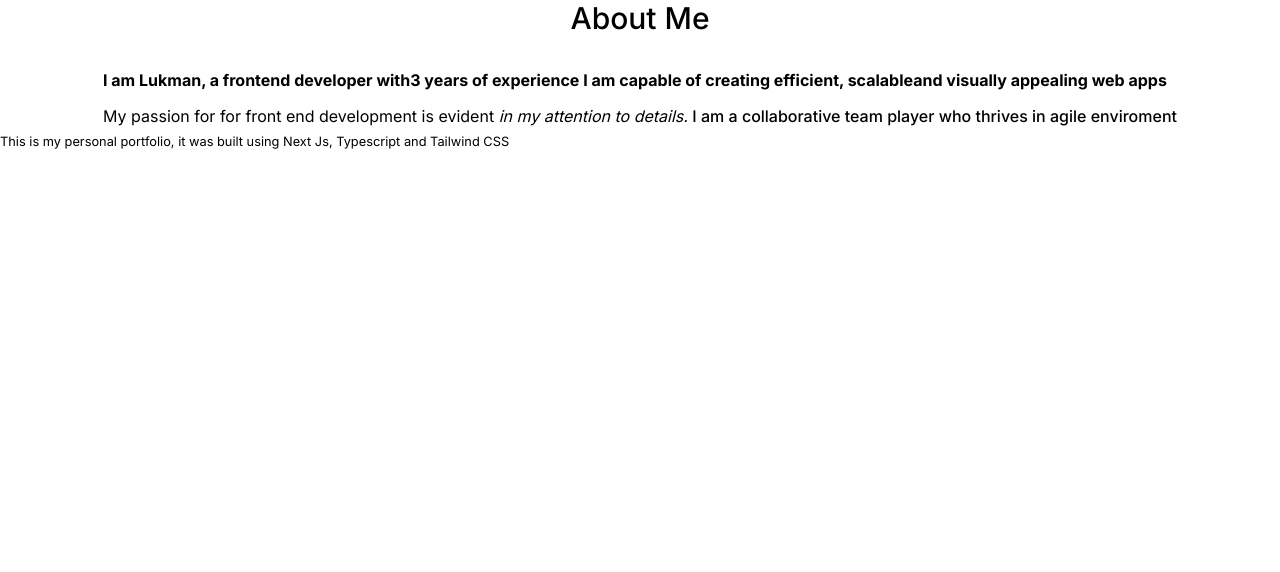
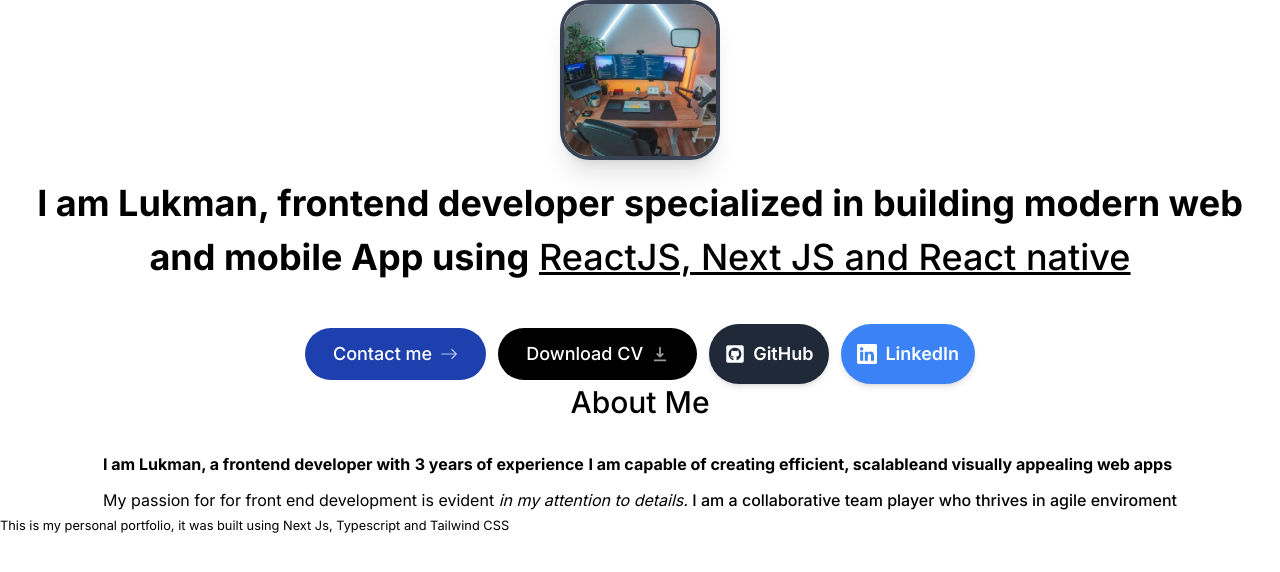
Before and after one commit to Lukman10a/newportfolio, a Next.js app: page / in a window 1280 px wide. Shown: the top 572 px of the page. Built offline with nearby package versions, Linux system fonts and the light colour scheme.

Commit message:
add SectionDivider

```diff
--- a/app/page.tsx
+++ b/app/page.tsx
@@ -1,10 +1,12 @@
 import About from "@/components/sections/About";
 import { Providers } from "./providers";
+import Intro from "@/components/sections/intro";
 
 export default function Home() {
   return (
     <main className="flex flex-col items-center px-4">
       <Providers>
+        <Intro />
         <About />
       </Providers>
     </main>
--- a/components/sections/About.tsx
+++ b/components/sections/About.tsx
@@ -21,13 +21,11 @@ export default function About() {
       <p className="mb-3">
         <span className="font-bold">
           I am Lukman, a frontend developer with
-        </span>
-        {""}
-        <span className="font-bold">3 years of experience</span>
-        {""}
+        </span>{" "}
+        <span className="font-bold">3 years of experience</span>{" "}
         <span className="font-bold">
           {" "}
-          {""}I am capable of creating efficient, scalable
+          I am capable of creating efficient, scalable
         </span>
         <span className="font-bold">and visually appealing web apps</span>
       </p>
--- /dev/null
+++ b/components/sections/intro.tsx
@@ -0,0 +1,111 @@
+"use client";
+
+import { motion } from "framer-motion";
+import React from "react";
+import Image from "next/image";
+import workSpace from "../../public/workspace.jpg";
+import Link from "next/link";
+import { useSectionInView } from "@/lib/hooks";
+import { useActiveSectionContext } from "@/context/active-section-context";
+import { BsArrowRight, BsLinkedin } from "react-icons/bs";
+import { HiDownload } from "react-icons/hi";
+import { FaGithubSquare } from "react-icons/fa";
+
+export default function Intro() {
+  const { ref } = useSectionInView("Home", 0.5);
+  const { setActiveSection, setTimeOfLastClick } = useActiveSectionContext();
+
+  return (
+    <section
+      ref={ref}
+      id="home"
+      className="max-width-[50rem] scroll-mt-[100rem] text-center"
+    >
+      <div className="flex items-center justify-center">
+        <div className="relative">
+          <motion.div
+            initial={{ opacity: 0, scale: 0 }}
+            animate={{ opacity: 1, scale: 1 }}
+            transition={{
+              type: "tween",
+              duration: 0.2,
+            }}
+          >
+            <Image
+              src={workSpace}
+              alt="workspace"
+              width="300"
+              height="500"
+              quality="95"
+              priority={true}
+              className="w-40 h-40 rounded-[30px] object-cover border-[0.3rem] border-gray-700 shadow-xl"
+            />
+          </motion.div>
+        </div>
+      </div>
+
+      <motion.h1
+        className="mb-10 mt-4 px-4 text-2xl font-medium !leading-[1.5] sm:text-4xl"
+        initial={{ opacity: 0, y: 100 }}
+        animate={{ opacity: 1, y: 0 }}
+      >
+        <span className="font-bold">I am Lukman, frontend developer</span>{" "}
+        <span className="font-bold">specialized in building modern web </span>{" "}
+        <span className="font-bold">and mobile App using</span>{" "}
+        <span className="underline">ReactJS, Next JS and React native</span>{" "}
+      </motion.h1>
+
+      <motion.div
+        className="flex flex-col sm:flex-row items-center justify-center gap-3 px-4 text-lg font-medium"
+        initial={{ opacity: 0, y: 100 }}
+        animate={{ opacity: 1, y: 0 }}
+        transition={{
+          delay: 0.1,
+        }}
+      >
+        <Link
+          href="#contact"
+          className="flex items-center gap-2 rounded-full outline-none group text-white bg-blue-800 px-7 py-3 focus:scale-110 hover:bg-gray-900 active:scale-105 transition"
+          onClick={() => {
+            setActiveSection("Contact");
+            setTimeOfLastClick(Date.now());
+          }}
+        >
+          Contact me{" "}
+          <BsArrowRight className="opacity-70 group-hover:translate-x-1 transition" />
+        </Link>
+
+        <a
+          className="group bg-black text-white px-7 py-3 flex items-center gap-2 rounded-full outline-none focus:scale-110 hover:scale-110 active:scale-105 transition cursor-pointer borderBlack dark:bg-white/10"
+          href="https://flowcv.com/resume/rs37mhwpto"
+          target="_blank"
+          download
+          rel="noopener"
+        >
+          Download CV{" "}
+          <HiDownload className="opacity-60 group-hover:translate-y-1 transition" />
+        </a>
+
+        <a
+          href="https://github.com/Lukman10a"
+          target="_blank"
+          rel="noopener"
+          className="p-4 bg-gray-800 hover:bg-gray-700 text-white flex items-center gap-2 rounded-full shadow-md transition-all duration-300"
+        >
+          <FaGithubSquare size={20} />
+          <span className="font-semibold">GitHub</span>
+        </a>
+
+        <a
+          href="https://www.linkedin.com/in/abdulrauf-lukman-761095217/"
+          target="_blank"
+          rel="noopener"
+          className="p-4 bg-blue-500 hover:bg-blue-400 text-white flex items-center gap-2 rounded-full shadow-md transition-all duration-300"
+        >
+          <BsLinkedin size={20} />
+          <span className="font-semibold">LinkedIn</span>
+        </a>
+      </motion.div>
+    </section>
+  );
+}
```
Also changed, not shown: components/SectionDivider.tsx (added), public/workspace.jpg (added).
